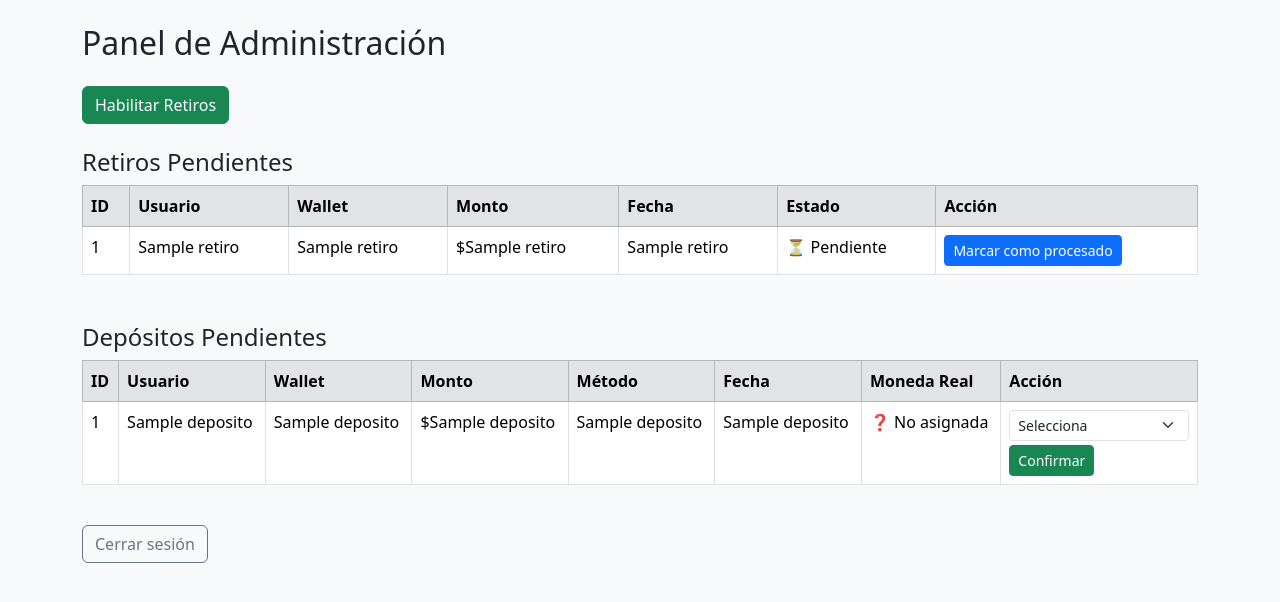
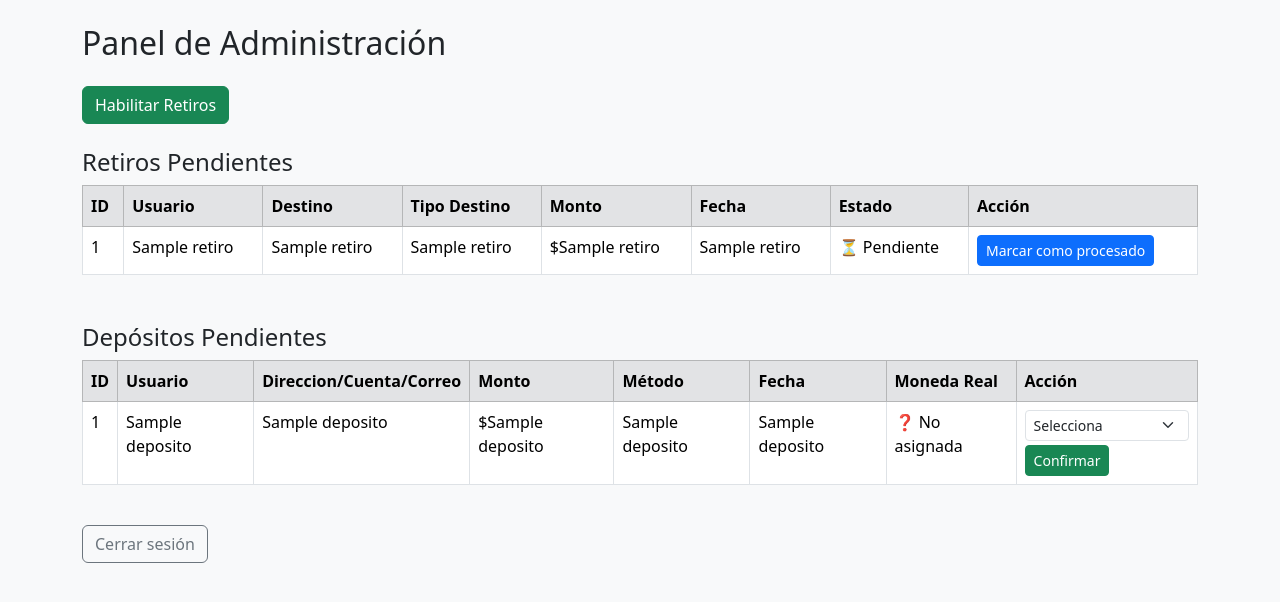
Before and after one commit to iadriiam/referidocoins, a Flask app: template templates/admin_dashboard.html in a window 1280 px wide. Shown: the top 602 px of the page. Run offline with Flask 3, Linux system fonts and the light colour scheme; the template is opened without the code that fills it: most values are stand-ins (such as "Sample title", 1, 10 or a date in 2020).

Commit message:
Fix deposit and rewards

```diff
--- a/app.py
+++ b/app.py
@@ -328,6 +328,11 @@ def retiro():
 
     data = request.get_json()
     monto = data.get('monto')
+    tipo_cuenta = data.get('tipo_cuenta')
+    cuenta_destino = data.get('cuenta_destino')
+
+    if not tipo_cuenta or not cuenta_destino:
+        return jsonify({'mensaje': 'Faltan datos de la cuenta de retiro'}), 400
 
     try:
         monto = float(monto)
@@ -351,7 +356,7 @@ def retiro():
     nuevo_saldo = saldo_actual - monto
     c.execute('UPDATE usuarios SET saldo = ? WHERE id = ?', (nuevo_saldo, session['user_id']))
     fecha = datetime.now().strftime('%Y-%m-%d %H:%M:%S')
-    c.execute('INSERT INTO retiros (usuario_id, monto, fecha) VALUES (?, ?, ?)', (session['user_id'], monto, fecha))
+    c.execute('INSERT INTO retiros (usuario_id, monto, fecha, cuenta, tipo_cuenta) VALUES (?, ?, ?, ?, ?)', (session['user_id'], monto, fecha, cuenta_destino, tipo_cuenta))
 
     conn.commit()
     conn.close()
@@ -384,7 +389,7 @@ def admin_dashboard():
 
     c.execute('''
         SELECT r.id, u.nombre,
-               COALESCE(r.wallet, u.wallet) AS wallet,
+               r.cuenta, r.tipo_cuenta,
                r.monto, r.fecha, r.procesado
         FROM retiros r
         JOIN usuarios u ON r.usuario_id = u.id
@@ -394,7 +399,7 @@ def admin_dashboard():
 
 
     c.execute('''
-        SELECT d.id, u.nombre, u.wallet, d.monto, d.moneda, d.fecha, d.confirmado, d.tipo_moneda_real
+        SELECT d.id, u.nombre, d.wallet, d.monto, d.moneda, d.fecha, d.confirmado, d.tipo_moneda_real
         FROM depositos d
         JOIN usuarios u ON d.usuario_id = u.id
         ORDER BY d.fecha DESC
--- a/templates/admin_dashboard.html
+++ b/templates/admin_dashboard.html
@@ -1,18 +1,24 @@
 <!DOCTYPE html>
 <html lang="es">
     <head>
-  <meta charset="UTF-8">
+        <meta charset="UTF-8" />
         <title>Admin Dashboard</title>
-  <link href="https://cdn.jsdelivr.net/npm/bootstrap@5.3.3/dist/css/bootstrap.min.css" rel="stylesheet">
+        <link
+            href="https://cdn.jsdelivr.net/npm/bootstrap@5.3.3/dist/css/bootstrap.min.css"
+            rel="stylesheet"
+        />
     </head>
     <body class="bg-light">
-
         <div class="container py-4">
             <h2 class="mb-4">Panel de Administración</h2>
 
             <form method="POST" action="/admin/toggle_retiros" class="mb-4">
-      <button type="submit" class="btn btn-{{ 'danger' if retiros_habilitados else 'success' }}">
-        {{ 'Deshabilitar' if retiros_habilitados else 'Habilitar' }} Retiros
+                <button
+                    type="submit"
+                    class="btn btn-{{ 'danger' if retiros_habilitados else 'success' }}"
+                >
+                    {{ 'Deshabilitar' if retiros_habilitados else 'Habilitar' }}
+                    Retiros
                 </button>
             </form>
 
@@ -20,7 +26,14 @@
             <table class="table table-bordered table-hover">
                 <thead class="table-secondary">
                     <tr>
-          <th>ID</th><th>Usuario</th><th>Wallet</th><th>Monto</th><th>Fecha</th><th>Estado</th><th>Acción</th>
+                        <th>ID</th>
+                        <th>Usuario</th>
+                        <th>Destino</th>
+                        <th>Tipo Destino</th>
+                        <th>Monto</th>
+                        <th>Fecha</th>
+                        <th>Estado</th>
+                        <th>Acción</th>
                     </tr>
                 </thead>
                 <tbody>
@@ -29,15 +42,20 @@
                         <td>{{ r[0] }}</td>
                         <td>{{ r[1] }}</td>
                         <td>{{ r[2] }}</td>
-          <td>${{ r[3] }}</td>
-          <td>{{ r[4] }}</td>
-          <td>{{ '✅ Procesado' if r[5] else '⏳ Pendiente' }}</td>
+                        <td>{{ r[3] }}</td>
+                        <td>${{ r[4] }}</td>
+                        <td>{{ r[5] }}</td>
                         <td>
-            {% if not r[5] %}
-              <a href="/admin/marcar_procesado/{{ r[0] }}" class="btn btn-sm btn-primary">Marcar como procesado</a>
-            {% else %}
-              -
-            {% endif %}
+                            {{ '✅ Procesado' if r[6] else '⏳ Pendiente' }}
+                        </td>
+                        <td>
+                            {% if not r[6] %}
+                            <a
+                                href="/admin/marcar_procesado/{{ r[0] }}"
+                                class="btn btn-sm btn-primary"
+                                >Marcar como procesado</a
+                            >
+                            {% else %} - {% endif %}
                         </td>
                     </tr>
                     {% endfor %}
@@ -48,7 +66,14 @@
             <table class="table table-bordered table-hover">
                 <thead class="table-secondary">
                     <tr>
-          <th>ID</th><th>Usuario</th><th>Wallet</th><th>Monto</th><th>Método</th><th>Fecha</th><th>Moneda Real</th><th>Acción</th>
+                        <th>ID</th>
+                        <th>Usuario</th>
+                        <th>Direccion/Cuenta/Correo</th>
+                        <th>Monto</th>
+                        <th>Método</th>
+                        <th>Fecha</th>
+                        <th>Moneda Real</th>
+                        <th>Acción</th>
                     </tr>
                 </thead>
                 <tbody>
@@ -63,26 +88,39 @@
                         <td>{{ d[7] if d[7] else '❓ No asignada' }}</td>
                         <td>
                             {% if not d[6] %}
-            <form method="POST" action="/admin/confirmar_deposito/{{ d[0] }}">
-              <select name="tipo_moneda_real" class="form-select form-select-sm mb-1" required>
+                            <form
+                                method="POST"
+                                action="/admin/confirmar_deposito/{{ d[0] }}"
+                            >
+                                <select
+                                    name="tipo_moneda_real"
+                                    class="form-select form-select-sm mb-1"
+                                    required
+                                >
                                     <option value="">Selecciona</option>
-                <option value="DOP">Pesos Dominicanos</option>
+                                    <option value="DOP">
+                                        Pesos Dominicanos
+                                    </option>
                                     <option value="USDT">USDT</option>
                                     <option value="BTC">BTC</option>
                                 </select>
-              <button type="submit" class="btn btn-sm btn-success">Confirmar</button>
+                                <button
+                                    type="submit"
+                                    class="btn btn-sm btn-success"
+                                >
+                                    Confirmar
+                                </button>
                             </form>
-            {% else %}
-              ✅ Confirmado
-            {% endif %}
+                            {% else %} ✅ Confirmado {% endif %}
                         </td>
                     </tr>
                     {% endfor %}
                 </tbody>
             </table>
 
-    <a href="/admin/logout" class="btn btn-outline-secondary mt-4">Cerrar sesión</a>
+            <a href="/admin/logout" class="btn btn-outline-secondary mt-4"
+                >Cerrar sesión</a
+            >
         </div>
-
     </body>
 </html>
```
Also changed, not shown: templates/dashboard.html (+9 -19 lines), database.db, 1 other file. Lines whose indentation alone changed are shown as unchanged.
